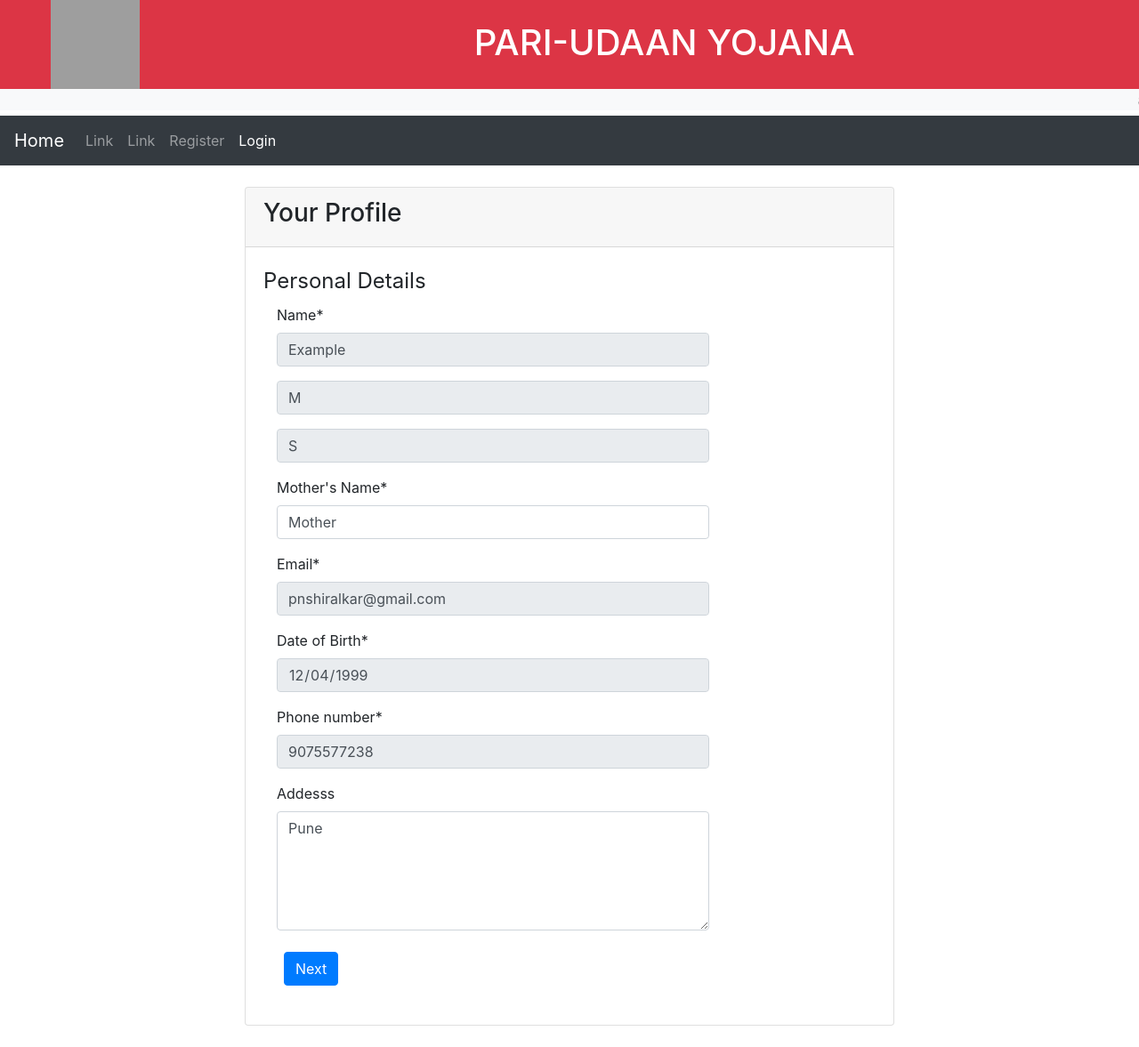
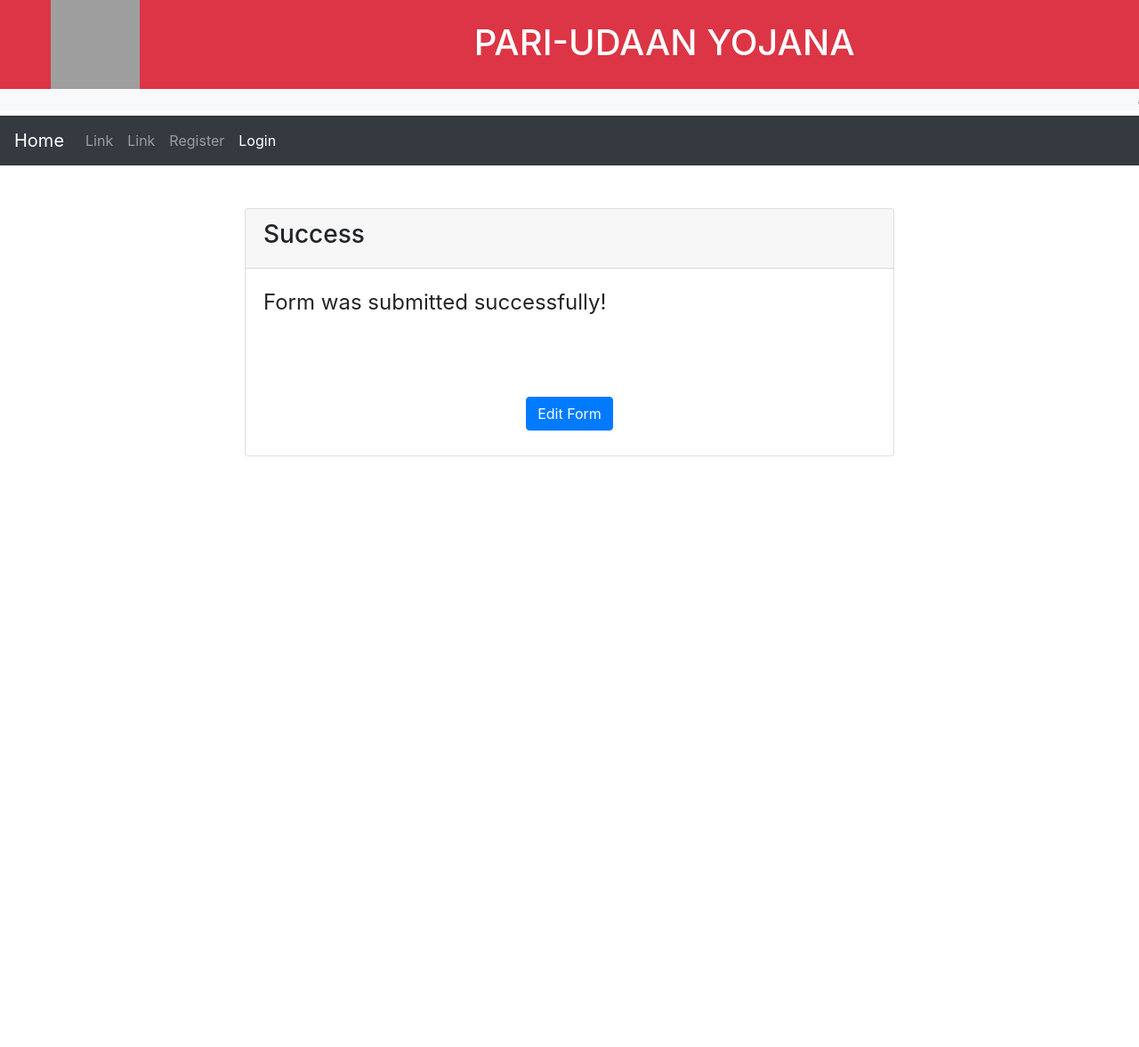
Before and after one commit to pnshiralkar/Pari-Udaan, a PHP site: page /form.php in a window 1280 px wide. Shown: the whole page at 89% size. After the commit the page ends 513 px from the top, so only its background shows below. Run offline with PHP 8.4, Linux system fonts and the light colour scheme; data comes from the database, SQL or seed files in the repository; both versions use the stored data as it was after the commit; grey boxes are pictures that could not be loaded.

Commit message:
29-04-19 14.20 Form 1.2.0

```diff
--- a/assets/ajax.js
+++ b/assets/ajax.js
@@ -5,6 +5,7 @@ function step(n)
         document.getElementById("sf1").style.display = "block";
         document.getElementById("sf2").style.display = "none";
         document.getElementById("sf3").style.display = "none";
+        document.getElementById("sf4").style.display = "none";
     }
 
     if(n===1)
@@ -12,6 +13,7 @@ function step(n)
         document.getElementById("sf1").style.display = "none";
         document.getElementById("sf2").style.display = "block";
         document.getElementById("sf3").style.display = "none";
+        document.getElementById("sf4").style.display = "none";
     }
 
     if(n===2)
@@ -19,7 +21,17 @@ function step(n)
         document.getElementById("sf1").style.display = "none";
         document.getElementById("sf2").style.display = "none";
         document.getElementById("sf3").style.display = "block";
+        document.getElementById("sf4").style.display = "none";
     }
+
+    if(n===3)
+    {
+        document.getElementById("sf1").style.display = "none";
+        document.getElementById("sf2").style.display = "none";
+        document.getElementById("sf3").style.display = "none";
+        document.getElementById("sf4").style.display = "block";
+    }
+
     scrollTo(0,130)
 }
 
@@ -30,6 +42,11 @@ $(document).ready(function () {
     $('#back2').on("click", function () {
         step(0);
     });
+
+    $('#edit').on("click", function () {
+        step(0);
+    });
+
     $('#back3').on("click", function () {
         step(1);
     });
@@ -67,7 +84,31 @@ $(document).ready(function () {
         if(typeof data.per != "undefined") $('#per').val(data.per);
         if(typeof data.school != "undefined") $('#school').val(data.school);
         if(typeof data.schooladd != "undefined") $('#schooladd').val(data.schooladd);
+        if(typeof data.photo != "undefined"){ $('#photo1').attr("class", "form-control-file border border-success border-w-3"); $('#view1').attr("style", "visibility: visible");}
+        if(typeof data.marksheet != "undefined"){ $('#photo2').attr("class", "form-control-file border border-success border-w-3"); $('#view2').attr("style", "visibility: visible");}
+        if(typeof data.aadhar != "undefined"){ $('#photo3').attr("class", "form-control-file border border-success border-w-3"); $('#view3').attr("style", "visibility: visible");}
+
+        if(typeof data.photo != "undefined" && typeof data.marksheet != "undefined" && typeof data.aadhar != "undefined")
+        {
+            $('#next3').attr("disabled", false);
+        }else{
+            $('#next3').attr("title", "Please upload all the documents first!");
+        }
+
+        $('#view1').click(function () {
+            window.open(data.photo, "_blank");
+        });
+
+        $('#view2').click(function () {
+            window.open(data.marksheet, "_blank");
+        });
+
+        $('#view3').click(function () {
+            window.open(data.aadhar, "_blank");
+        });
     });
+
+
 
 
     $('#form_step1').on("submit", function (e) {
@@ -91,9 +132,17 @@ $(document).ready(function () {
     });
 
 
-   /* $('#login_submit').click(function () {
-       $.post("aja.php", $('#form_login').serialize(), function (data) {
-           console.log(data);
-       });
-   }); */
+    $('#form_step3').on("submit", function (e) {
+        e.preventDefault();
+        $.post("save.php", $('#form_step3').serialize(), function (data) {
+            console.log(data);
+            if(JSON.parse(data).progress === 3)
+            {
+                step(JSON.parse(data).progress);
+            }
+            $('#next3').attr("disabled", false).val("Next");
+        });
+        $('#next3').attr("disabled", true).val("Loading...");
+    });
+
 });
--- a/form.php
+++ b/form.php
@@ -13,6 +13,10 @@
         html{
             scroll-behavior: smooth;
         }
+        .border-w-3{
+            border-width: 1.4px !important;
+        }
+
         .fakeimg {
             height: 200px;
             width: 50%;
@@ -68,7 +72,7 @@
             <div class="col-md-8">
                     <div id="sf1" class="frm">
                         <div class="card">
-                            <div class="card-header"><h3>Your Profile</h3></div>
+                            <div class="card-header" id="steps"><h3>Your Profile</h3></div>
                             <div class="card-body">
 
 
@@ -235,42 +239,65 @@
                                     <legend>Upload Documents</legend>
 
                                     <div class="form-group">
-                                        <label for="Photo" class="col-sm-3 control-label">Photo: </label>
-                                        <input type="file" class="form-control-file border" name="file">
-                                        <button type="submit" class="float-right btn btn-dark">Upload</button>   <!--Check Button type-->
+                                        <form action="photo.php" method="post" enctype="multipart/form-data" id="form_up1"><input type="hidden" name="pic_name" value="photo">
+                                        <label for="fileToUpload" class="col-sm-3 control-label">Photo: </label>
+                                            <input type="file" name="fileToUpload" id="photo1" class="form-control-file border" >
+                                            <input type="submit" class="float-right btn btn-dark" id="upload1" value="Upload" name="submit">   <!--Check Button type-->
+                                            <button class="btn btn-success float-right" id="view1" type="button" style="visibility: hidden;"><span class="fa fa-arrow-left"></span> View Uploaded document</button>
+                                        </form>
                                     </div>
                                     &nbsp;
                                     <div class="form-group">
-                                        <label for="Marksheet" class="col-sm-3 control-label">Marksheet: </label>
-                                        <input type="file" class="form-control-file border" name="file">
-                                        <button type="submit" class="float-right btn btn-dark">Upload</button>   <!--Check Button type-->
+                                        <form action="photo.php" method="post" enctype="multipart/form-data" id="form_up2"><input type="hidden" name="pic_name" value="marksheet">
+                                            <label for="fileToUpload" class="col-sm-3 control-label">Marksheet: </label>
+                                            <input type="file" name="fileToUpload" id="photo2" class="form-control-file border" >
+                                            <input type="submit" class="float-right btn btn-dark" id="upload2" value="Upload" name="submit">   <!--Check Button type-->
+                                            <button class="btn btn-success float-right" id="view2" type="button" style="visibility: hidden;"><span class="fa fa-arrow-left"></span> View Uploaded document</button>
+                                        </form>
                                     </div>
                                     &nbsp;
                                     <div class="form-group">
-                                        <label for="Aadhar" class="col-sm-3 control-label">Aadhar card: </label>
-                                        <input type="file" class="form-control-file border" name="file">
-                                        <button type="submit" class="float-right btn btn-dark">Upload</button>   <!--Check Button type-->
+                                        <form action="photo.php" method="post" enctype="multipart/form-data" id="form_up2"><input type="hidden" name="pic_name" value="aadhar">
+                                            <label for="fileToUpload" class="col-sm-3 control-label">Aadhar: </label>
+                                            <input type="file" name="fileToUpload" id="photo3" class="form-control-file border" value="ab">
+                                            <input type="submit" class="float-right btn btn-dark" id="upload3" value="Upload" name="submit">   <!--Check Button type-->
+                                            <button class="btn btn-success float-right" id="view3" type="button" style="visibility: hidden;"><span class="fa fa-arrow-left"></span> View Uploaded document</button>
+                                        </form>
                                     </div>
+                                    <br>
                                     &nbsp;
 
 
                                     <div class="form-group">
                                         <div class="col-lg-10 col-lg-offset-2">
-                                            <!-- Unique class name -->
+                                            <form id="form_step3"><input type="hidden" name="step" value="3">
                                             <button class="btn btn-warning back2" id="back3" type="button"><span class="fa fa-arrow-left"></span> Back</button>
-                                            <!-- open2 unique class name -->
-                                            <input type="submit" class="btn btn-primary open1" id="next" value="Submit"><span class="fa fa-arrow-right"></span></input>
+                                            <input type="submit" class="btn btn-primary open1" id="next3" value="Submit" disabled></form>
                                             <img src="spinner.gif" alt="" id="loader" style="display: none">
                                         </div>
                                     </div>
+                                    </form>
                                 </fieldset>
-                            </div></div></div>
-                </form>
+                            </div></div>
+
+                    </div>
+                <div id="sf4" class="frm" style="display: none;">
+                    <div class="card">
+                        <div class="card-header"><h3>Success</h3></div>
+                        <div class="card-body">
+
+
+                            <fieldset>
+                                <legend>Form was submitted successfully!</legend>
+                                <br><br><br>
+                                <div class="text-center" style="width: 100%">
+                                    <button class="btn btn-primary" id="edit" type="button"><span class="fa fa-arrow-left"></span> Edit Form</button>
+                                </div>
+                            </fieldset>
+                        </div></div>
             </div>
         </div>
     </div>
 </div>
-</div>
-</div>
 </body>
 </html>
--- a/save.php
+++ b/save.php
@@ -15,47 +15,96 @@ if (isset($_POST['step'])) {
     if (!isset($_SESSION['email'])) {
         $data->auth = false;
     } else {
-        require_once ("connect.php");
+        require_once("connect.php");
         $data->email = $_SESSION['email'];
 
         $sql = "SELECT * FROM applicants WHERE email = '" . $_SESSION['email'] . "'";
         $row = $conn->query($sql)->fetch_assoc();
         $data->progress = (int)$row['progress'];
-            if(isset($row['name'])){$data->fn = explode(" ",$row['name'])[0];
-            $data->mn = explode(" ",$row['name'])[1];
-            $data->ln = explode(" ",$row['name'])[2];}
-        if(isset($row['email'])){$data->email = $row['email'];}
-        if(isset($row['dob'])){$data->dob = $row['dob'];}
-        if(isset($row['contact'])){$data->contact = $row['contact'];}
-        if(isset($row['mother'])){$data->mother = $row['mother'];}
-        if(isset($row['address'])){$data->address = $row['address'];}
-        if(isset($row['class'])){$data->class = $row['class'];}
-        if(isset($row['board'])){$data->board = $row['board'];}
-        if(isset($row['marks'])){$data->marks = $row['marks'];}
-        if(isset($row['tmarks'])){$data->tmarks = $row['tmarks'];}
-        if(isset($row['per'])){$data->per = $row['per'];}
-        if(isset($row['school'])){$data->school = $row['school'];}
-        if(isset($row['schooladd'])){$data->schooladd = $row['schooladd'];}
-
-
-        if($_POST['step']=='1')
-        {
-
-            $sql = "UPDATE applicants SET address = '" . $_POST['address'] . "', mother = '" . $_POST['mother'] . "', progress = '1' WHERE email = '" . $_SESSION['email'] . "'";
-            if($conn->query($sql)) {
-                $data->progress = 1;
-            }else{$data->progress = 0;}
+        if (isset($row['name'])) {
+            $data->fn = explode(" ", $row['name'])[0];
+            $data->mn = explode(" ", $row['name'])[1];
+            $data->ln = explode(" ", $row['name'])[2];
         }
-
-        if($_POST['step']=='2')
-        {
-            $sql = "UPDATE applicants SET class = '" . $_POST['class'] . "', board = '" . $_POST['board'] . "', marks = '" . $_POST['marks'] . "', tmarks = '" . $_POST['tmarks'] . "', per = '" . $_POST['per'] . "', school = '" . $_POST['school'] . "', schooladd = '" . $_POST['schooladd'] . "', progress = '2' WHERE email = '" . $_SESSION['email'] . "'";
-            if($conn->query($sql)) {
-                $data->progress = 2;
-            }else{$data->progress = 1;}
+        if (isset($row['email'])) {
+            $data->email = $row['email'];
+        }
+        if (isset($row['dob'])) {
+            $data->dob = $row['dob'];
+        }
+        if (isset($row['contact'])) {
+            $data->contact = $row['contact'];
+        }
+        if (isset($row['mother'])) {
+            $data->mother = $row['mother'];
+        }
+        if (isset($row['address'])) {
+            $data->address = $row['address'];
+        }
+        if (isset($row['class'])) {
+            $data->class = $row['class'];
+        }
+        if (isset($row['board'])) {
+            $data->board = $row['board'];
+        }
+        if (isset($row['marks'])) {
+            $data->marks = $row['marks'];
+        }
+        if (isset($row['tmarks'])) {
+            $data->tmarks = $row['tmarks'];
+        }
+        if (isset($row['per'])) {
+            $data->per = $row['per'];
+        }
+        if (isset($row['school'])) {
+            $data->school = $row['school'];
+        }
+        if (isset($row['schooladd'])) {
+            $data->schooladd = $row['schooladd'];
+        }
+        if (isset($row['photo']) && strlen($row['photo']) >= 1) {
+            $data->photo = $row['photo'];
+        }
+        if (isset($row['marksheet']) && strlen($row['marksheet']) >= 1) {
+            $data->marksheet = $row['marksheet'];
+        }
+        if (isset($row['aadhar']) && strlen($row['aadhar']) >= 1) {
+            $data->aadhar = $row['aadhar'];
         }
 
 
+        if ($_POST['step'] == '1') {
+
+            $sql = "UPDATE applicants SET address = '" . $_POST['address'] . "', mother = '" . $_POST['mother'] . "', progress = '1' WHERE email = '" . $_SESSION['email'] . "'";
+            if ($conn->query($sql)) {
+                $data->progress = 1;
+            } else {
+                $data->progress = 0;
+            }
+        }
+
+        if ($_POST['step'] == '2') {
+            $sql = "UPDATE applicants SET class = '" . $_POST['class'] . "', board = '" . $_POST['board'] . "', marks = '" . $_POST['marks'] . "', tmarks = '" . $_POST['tmarks'] . "', per = '" . $_POST['per'] . "', school = '" . $_POST['school'] . "', schooladd = '" . $_POST['schooladd'] . "', progress = '2' WHERE email = '" . $_SESSION['email'] . "'";
+            if ($conn->query($sql)) {
+                $data->progress = 2;
+            } else {
+                $data->progress = 1;
+            }
+        }
+
+        if ($_POST['step'] == '3') {
+            if(isset($data->photo) && isset($data->marksheet) && isset($data->aadhar)) {
+                $sql = "UPDATE applicants SET progress = '3' WHERE email = '" . $_SESSION['email'] . "'";
+                if ($conn->query($sql)) {
+                    $data->progress = 3;
+                } else {
+                    $data->progress = 2;
+                }
+            }else{
+                $data->progress = 2;
+            }
+
+        }
 
     }
     echo json_encode($data);
```
Also changed, not shown: applicants.sql (+7 -4 lines), photo.php (added, +31 -0 lines).
